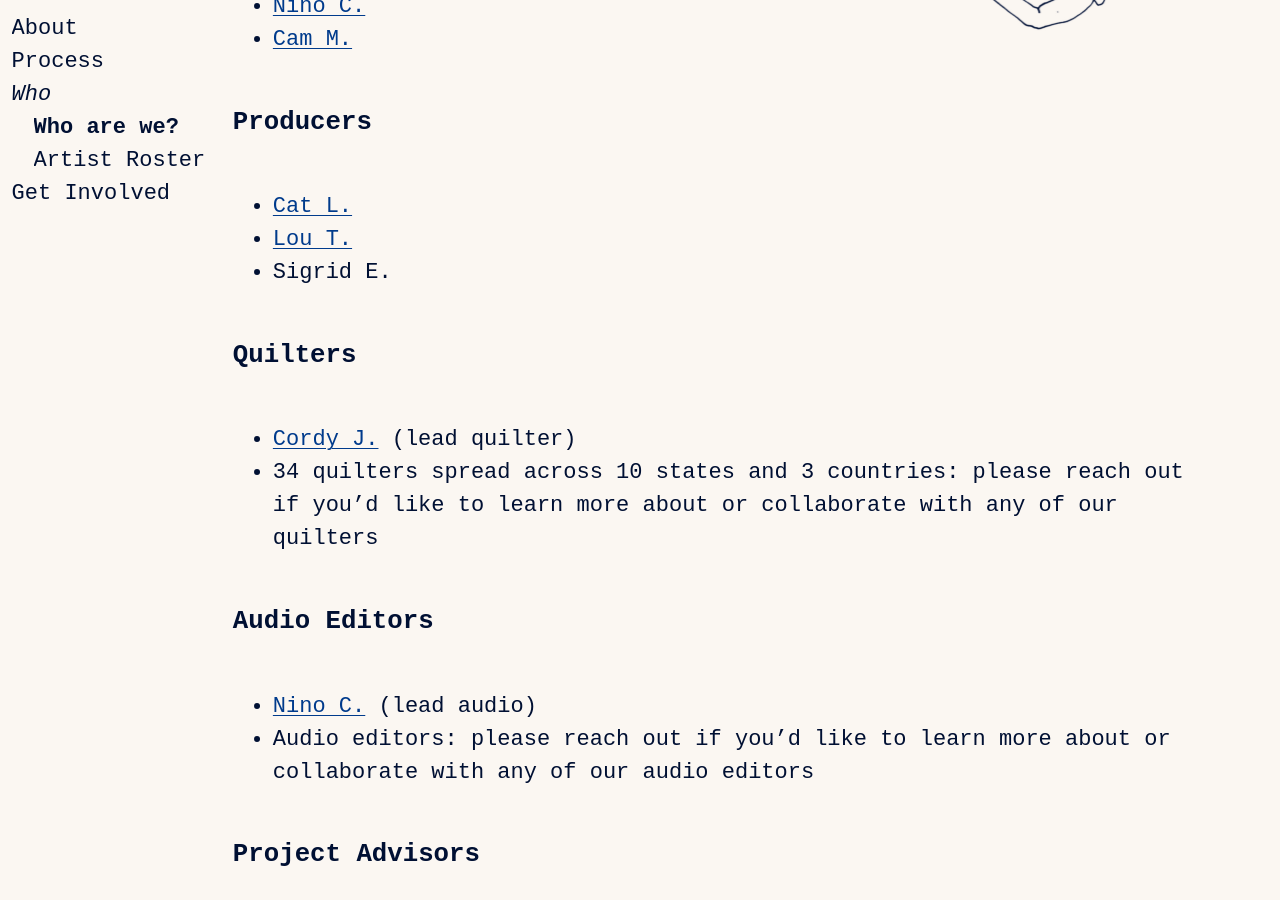
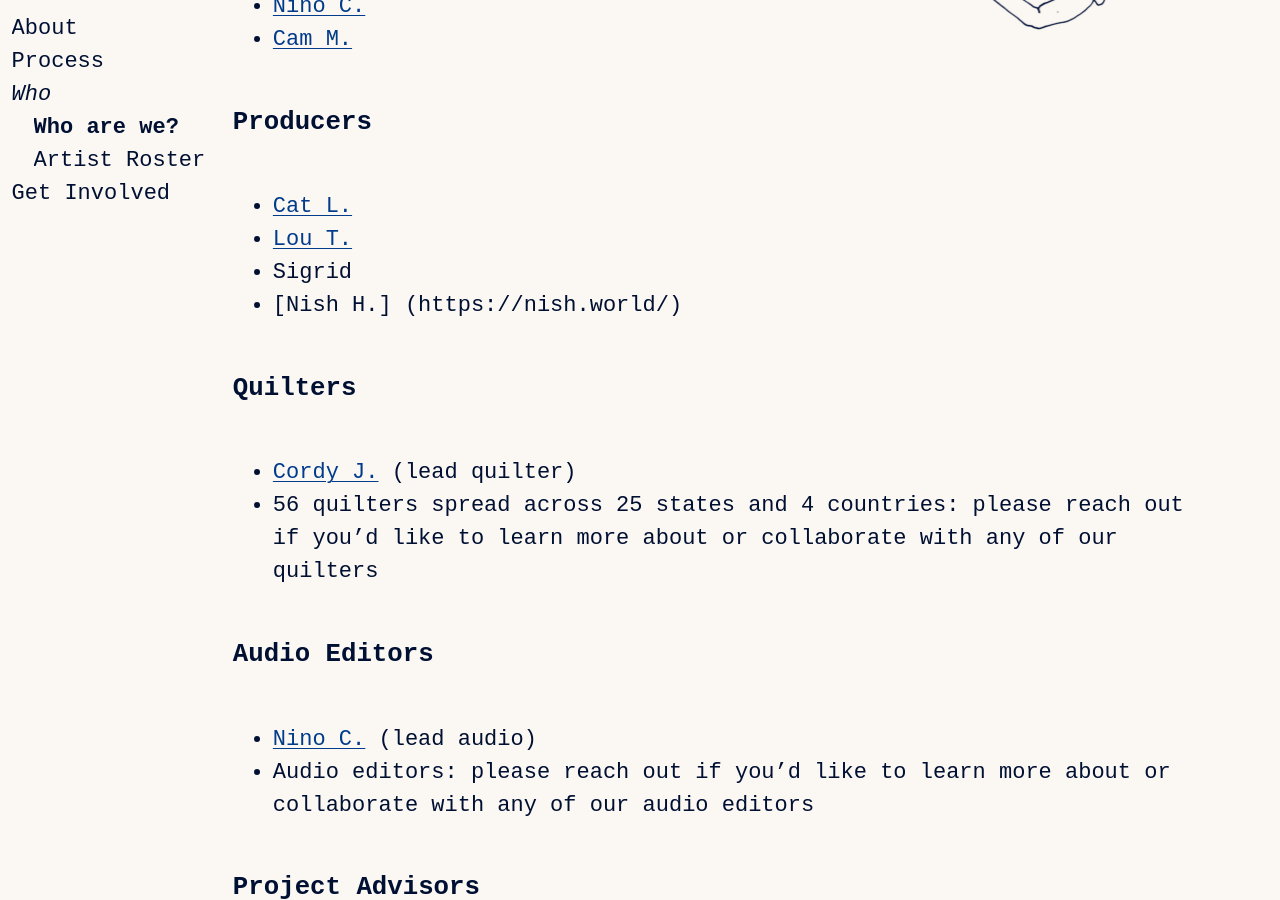
Before and after one commit to danieldickison/transmission-site, a Jekyll site: the page built from who.markdown, in a window 1280 px wide and 900 px high, scrolled down 877 px. Built offline with Jekyll 4.4.1, drawn with Linux system fonts in a browser that asks for light colours; some web fonts are replaced; our own code applies the rules of GitHub Pages for plain Markdown files.

Commit message:
Update who.markdown

```diff
--- a/who.markdown
+++ b/who.markdown
@@ -25,12 +25,13 @@ This project takes place primarily on Ohlone land in the East Bay, California. W
 
 * [Cat L.](https://coneshapetop.com/)
 * [Lou T.](https://www.good-hot.com/)
-* Sigrid E.
+* Sigrid
+* [Nish H.] (https://nish.world/)
 
 ### Quilters
 
 * [Cordy J.](http://corduroyjoan.com) (lead quilter)
-* 34 quilters spread across 10 states and 3 countries: please reach out if you'd like to learn more about or collaborate with any of our quilters
+* 56 quilters spread across 25 states and 4 countries: please reach out if you'd like to learn more about or collaborate with any of our quilters
 
 ### Audio Editors
 
```
